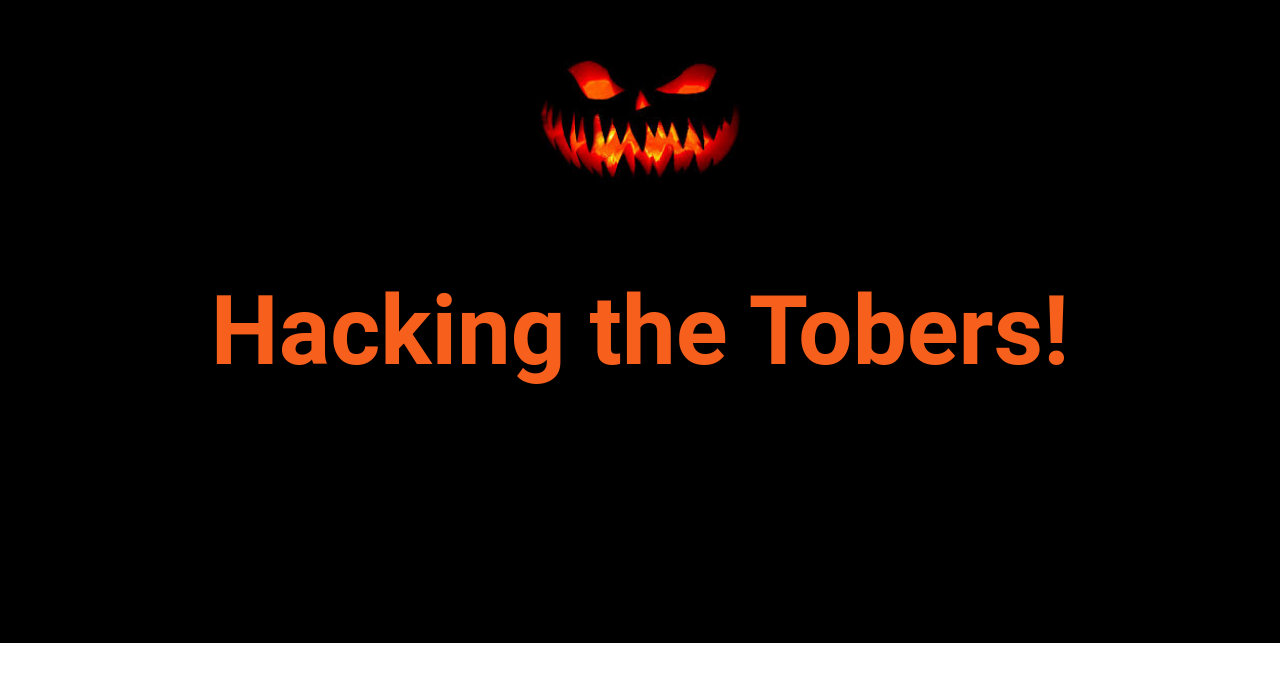
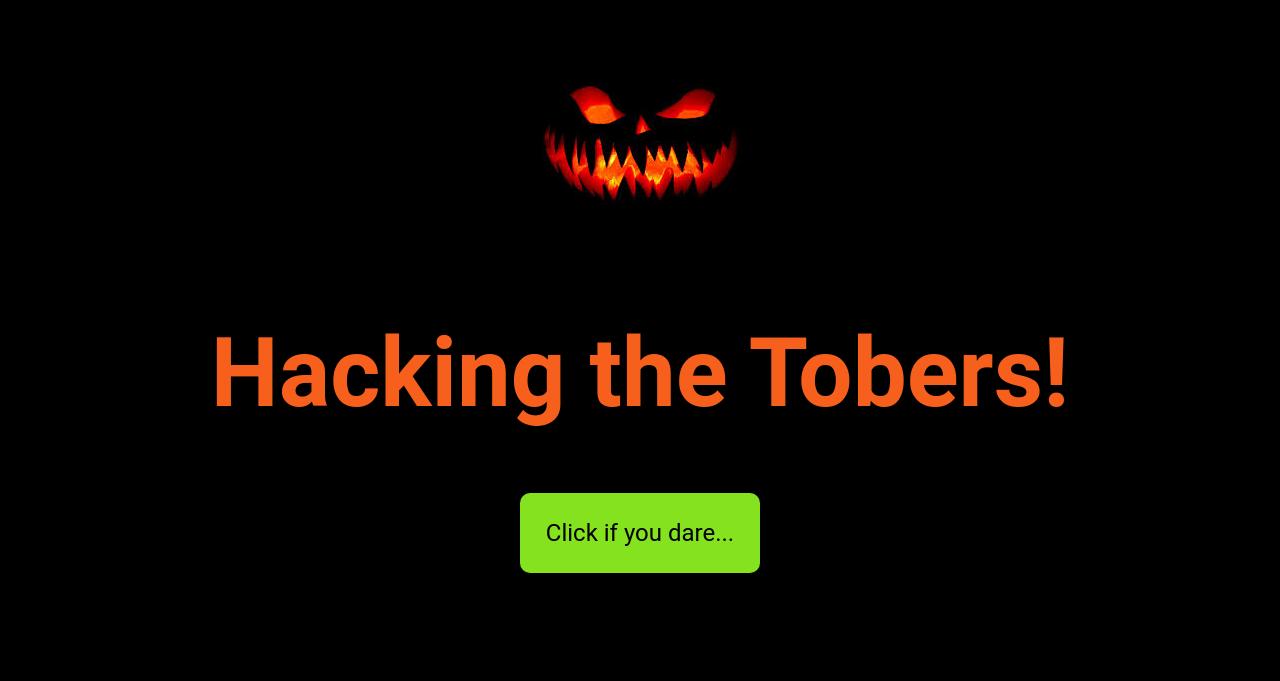
Before and after one commit to tlj4k8/hacktober, a Vue app in the folder hacktober-web/: page / in a window 1280 px wide. Shown: the part 157-838 px from the top of the page. Before the commit the page ends 800 px from the top, so only its background shows below. Built offline with nearby package versions, Linux system fonts and the light colour scheme.

Commit message:
Setup Axios GET call

```diff
--- a/hacktober-web/package.json
+++ b/hacktober-web/package.json
@@ -8,6 +8,7 @@
     "lint": "vue-cli-service lint"
   },
   "dependencies": {
+    "axios": "^0.20.0",
     "core-js": "^3.6.5",
     "vue": "^2.6.11"
   },
--- a/hacktober-web/src/App.vue
+++ b/hacktober-web/src/App.vue
@@ -16,16 +16,18 @@ export default {
 </script>
 
 <style>
+* {
+  font-family: Roboto, Helvetica, Arial, sans-serif;
+}
 body {
   margin: 0;
 }
-
 .app {
-  font-family: Roboto, Helvetica, Arial, sans-serif;
   -webkit-font-smoothing: antialiased;
   -moz-osx-font-smoothing: grayscale;
   text-align: center;
   color: #2c3e50;
   background-color: #000;
+  padding: 4em 0;
 }
 </style>
--- a/hacktober-web/src/components/Home.vue
+++ b/hacktober-web/src/components/Home.vue
@@ -1,17 +1,22 @@
 <template>
-  <div class="home">
+  <div class="hack-home">
     <img
       alt="Hacktober Pumpkin"
-      class='home_image'
+      class='hack-home_image'
       src="../assets/hacktober-pumpkin.jpeg"
     >
-    <h1 class="home_title">{{ title }}</h1>
+    <h1 class="hack-home_title">{{ title }}</h1>
+    <ImageGenerator/>
   </div>
 </template>
 
 <script>
+import ImageGenerator from "./ImageGenerator";
 export default {
   name: 'Home',
+  components: {
+    ImageGenerator
+  },
   props: {
     title: String
   }
@@ -20,22 +25,20 @@ export default {
 
 <!-- Add "scoped" attribute to limit CSS to this component only -->
 <style scoped>
-.home {
+.hack-home {
   display: flex;
   flex-direction: column;
   justify-content: center;
   height: 100vh;
-  width: 100vw;
 }
-.home_title {
+.hack-home_title {
   font-size: 96px;
   color: #F75F1C;
   width: 100%;
 }
-.home_image {
-  align-self: center;
+.hack-home_image {
   height: auto;
+  margin: 20px auto;
   max-width: 300px;
-  width: 100%;
 }
 </style>
--- /dev/null
+++ b/hacktober-web/src/components/ImageGenerator.vue
@@ -0,0 +1,58 @@
+<template>
+  <div class='hack-dog'>
+    <button class='hack-dog_button' @click='fetchDogImage'>Click if you dare...</button>
+    <img v-if='this.image' class='hack-dog_image' alt="Dog Picture" :src="this.image">
+  </div>
+</template>
+
+<script>
+import axios from "axios";
+export default {
+  name: 'ImageGenerator',
+  props: {
+    title: String
+  },
+  data: () => {
+    return {
+      image: ''
+    }
+  },
+  methods: {
+    fetchDogImage() {
+      axios.get('https://dog.ceo/api/breeds/image/random')
+      .then(response => {
+        this.image = response.data.message;
+      })
+      .catch(error => {
+        console.log(error);
+      })
+    }
+  }
+}
+</script>
+
+<!-- Add "scoped" attribute to limit CSS to this component only -->
+<style scoped>
+.hack-dog {
+  display: flex;
+  flex-wrap: wrap;
+  justify-content: space-evenly;
+}
+.hack-dog_button {
+  background-color: #85E21F;
+  border-radius: 10px;
+  border-style: none;
+  color: #000;
+  font-size: 24px;
+  width: 15rem;
+  height: 5rem;
+}
+.hack-dog_image {
+  border-style: solid;
+  border-color: #881EE4;
+  border-radius: 10px;
+  height: auto;
+  max-width: 400px;
+
+}
+</style>
```
Also changed, not shown: 1 other file (tests, documents, lock files or other folders).
